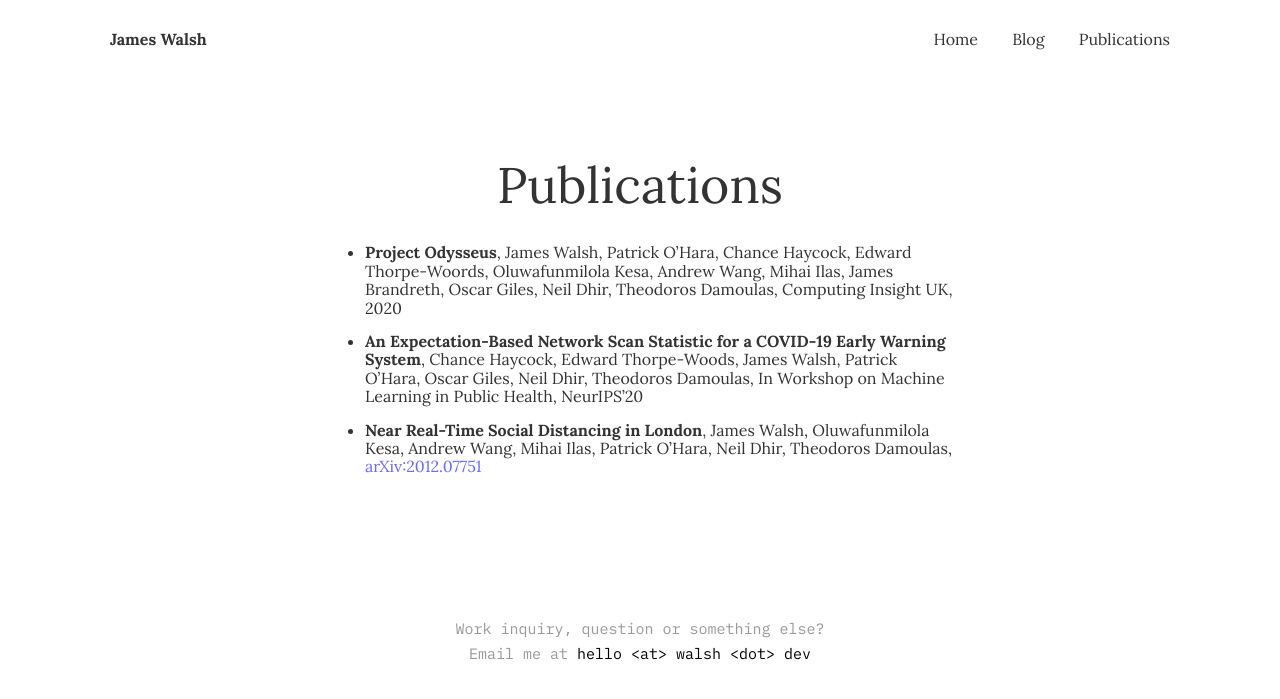
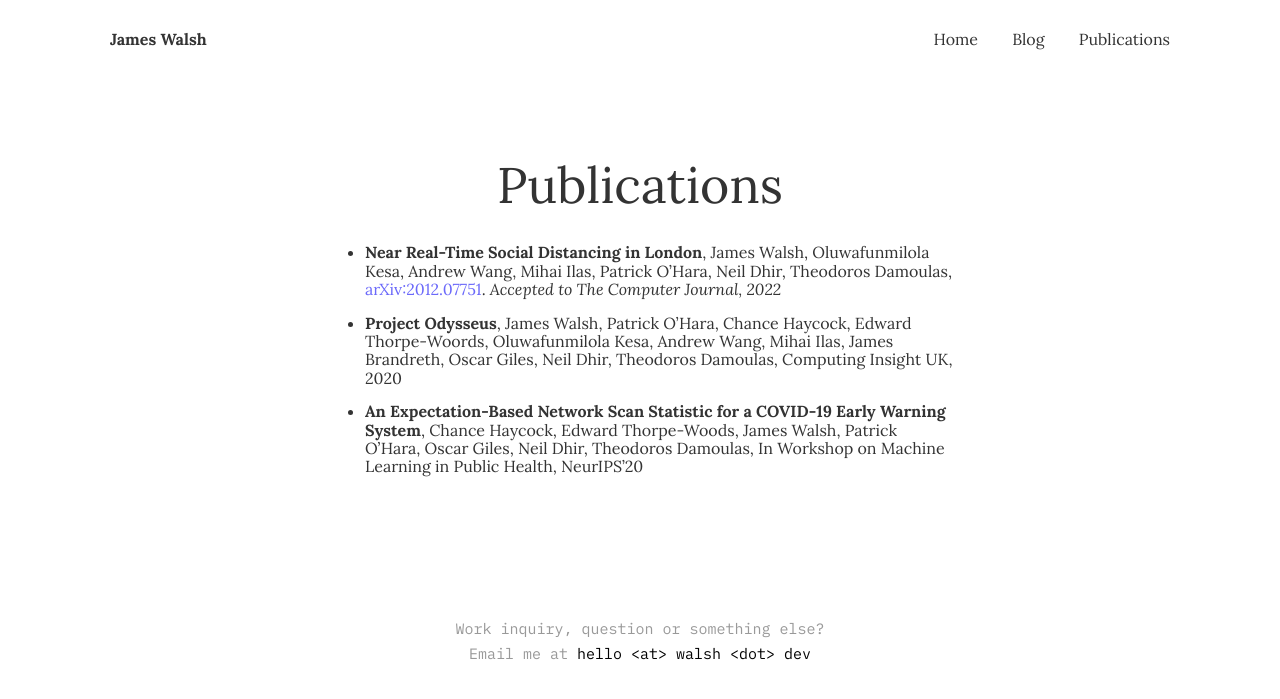
Before and after one commit to dead-water/dead-water.github.io, a Jekyll site: the page built from _pages/publications.md, in a window 1280 px wide. Shown: the top 699 px of the page. Built offline with Jekyll 4.4.1, drawn with Linux system fonts in a browser that asks for light colours.

Commit message:
Update publications.md

```diff
--- a/_pages/publications.md
+++ b/_pages/publications.md
@@ -4,6 +4,6 @@
 permalink: /publications/
 ---
 
+- **Near Real-Time Social Distancing in London**, James Walsh, Oluwafunmilola Kesa, Andrew Wang, Mihai Ilas, Patrick O'Hara, Neil Dhir, Theodoros Damoulas, [arXiv:2012.07751](https://arxiv.org/abs/2012.07751). _Accepted to The Computer Journal, 2022_
 - **Project Odysseus**, James Walsh, Patrick O'Hara, Chance Haycock, Edward Thorpe-Woords, Oluwafunmilola Kesa, Andrew Wang, Mihai Ilas, James Brandreth, Oscar Giles, Neil Dhir, Theodoros Damoulas, Computing Insight UK, 2020
 - **An Expectation-Based Network Scan Statistic for a COVID-19 Early Warning System**, Chance Haycock, Edward Thorpe-Woods, James Walsh, Patrick O'Hara, Oscar Giles, Neil Dhir, Theodoros Damoulas, In Workshop on Machine Learning in Public Health, NeurIPS'20
-- **Near Real-Time Social Distancing in London**, James Walsh, Oluwafunmilola Kesa, Andrew Wang, Mihai Ilas, Patrick O'Hara, Neil Dhir, Theodoros Damoulas, [arXiv:2012.07751](https://arxiv.org/abs/2012.07751)
```
